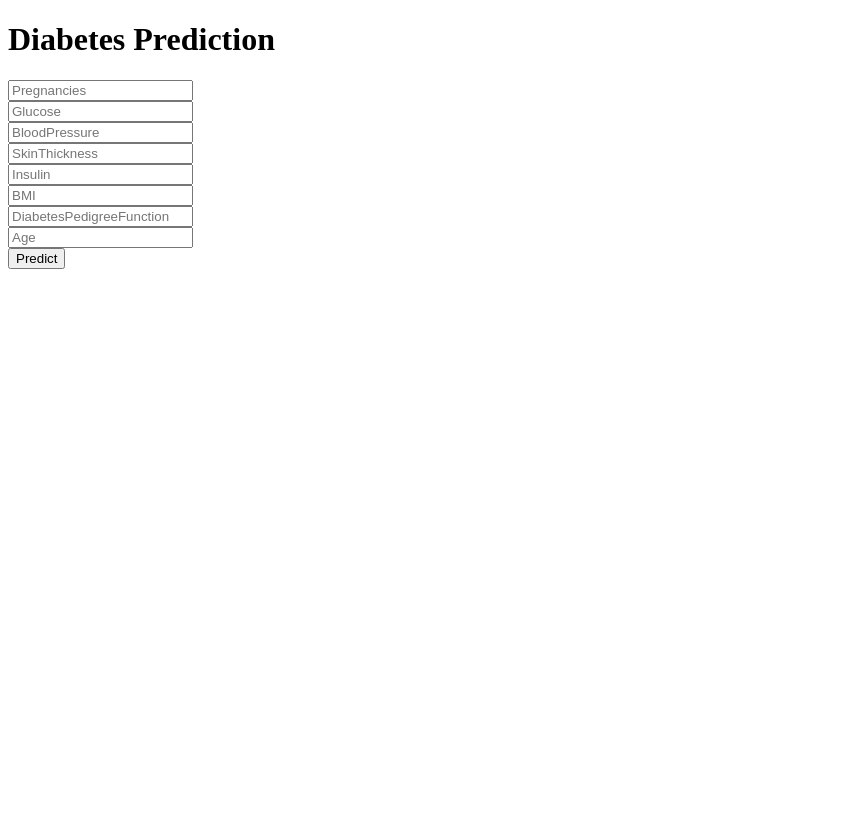
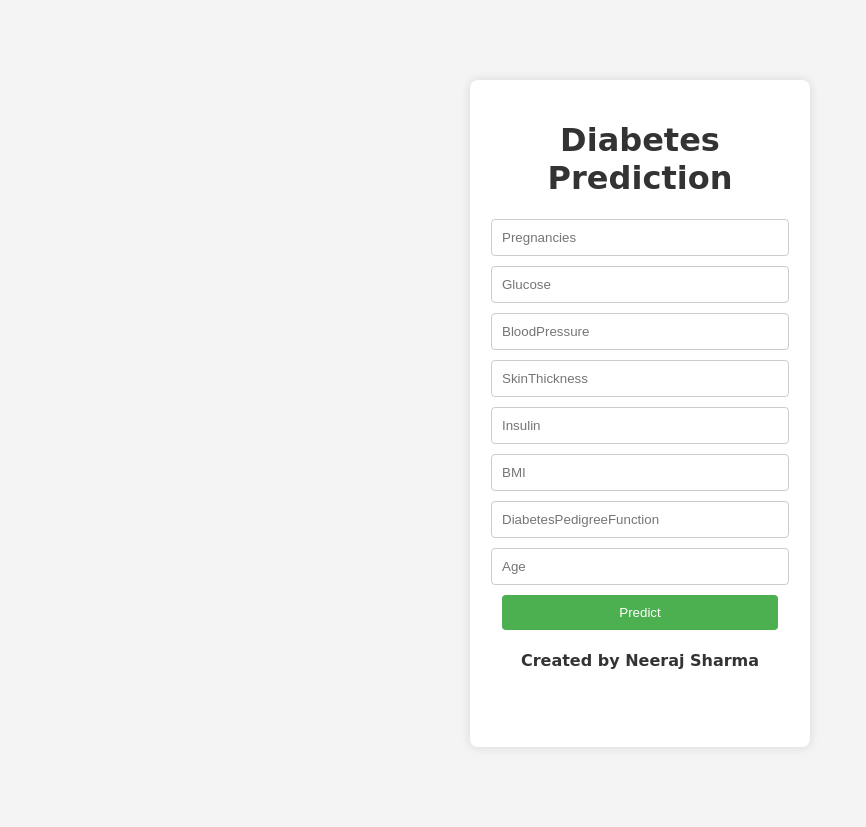
Before and after one commit to Niraj2020/diabetes_prediction, a Flask app: page / in a window 1280 px wide. Shown: the whole page, without its empty margins (0-866 px from the left). Before the commit the page ends 269 px from the top, so only its background shows below. Run offline with Flask 3, Linux system fonts and the light colour scheme; parts of the project's set-up code (start-up, migrations or seed data) failed here and were passed over.

Commit message:
HTML file modified

```diff
--- a/templates/home.html
+++ b/templates/home.html
@@ -4,15 +4,79 @@
 <head>
     <meta charset="UTF-8">
     <title>ML API</title>
+    <style>
+        body {
+            font-family: 'Arimo', sans-serif;
+            background-color: #f4f4f4;
+            margin: 0;
+            padding: 0;
+        }
+        .login {
+            width: 300px;
+            margin: 80px auto;
+            text-align: center;
+            background: #fff;
+            padding: 20px;
+            border-radius: 8px;
+            box-shadow: 0 0 10px 1px rgba(0, 0, 0, 0.1);
+        }
+
+        h1 {
+            font-family: 'Pacifico', cursive;
+            color: #333;
+        }
+        h4 {
+            font-family: 'Pacifico', cursive;
+            color: #333;
+        }
+
+        input[type="text"] {
+            width: calc(100% - 24px);
+            padding: 10px;
+            margin-bottom: 10px;
+            border: 1px solid #ccc;
+            border-radius: 4px;
+        }
+
+
+        input[type="text"]:focus {
+            outline: none;
+            border-color: #7dc6ee;
+            box-shadow: 0 0 5px rgba(125, 198, 238, 0.5);
+        }
+
+        button {
+            width: calc(100% - 24px);
+            padding: 10px;
+            background: #4CAF50;
+            color: white;
+            border: none;
+            border-radius: 4px;
+            cursor: pointer;
+        }
+
+        button:hover {
+            background: #45a049;
+        }
+
+
+
+
+
     <link href='https://fonts.googleapis.com/css?family=Pacifico' rel='stylesheet' type='text/css'>
 <link href='https://fonts.googleapis.com/css?family=Arimo' rel='stylesheet' type='text/css'>
 <link href='https://fonts.googleapis.com/css?family=Hind:300' rel='stylesheet' type='text/css'>
 <link href='https://fonts.googleapis.com/css?family=Open+Sans+Condensed:300' rel='stylesheet' type='text/css'>
+<link rel="stylesheet" href="model.css">
 
+</style>
 </head>
 
 
 <body>
+
+
+
     <div class="login">
         <h1>Diabetes Prediction</h1>
 
@@ -29,6 +93,7 @@
         <input type="text" name="Age" placeholder="Age" required="required" /><br>
 
         <button type="submit" class="btn btn-primary btn-block btn-large">Predict</button>
+        <h4>Created by Neeraj Sharma</h4>
      </form>
 <body>
     <br>
```
Also changed, not shown: templates/single_prediction.html (line endings or trailing spaces).
